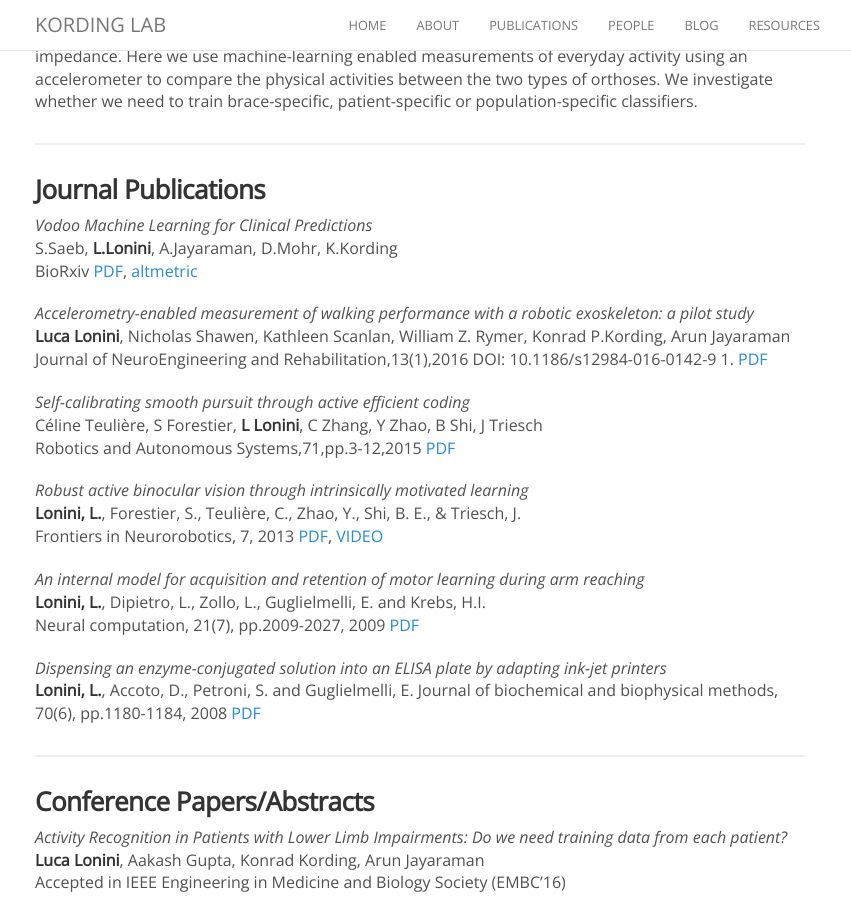
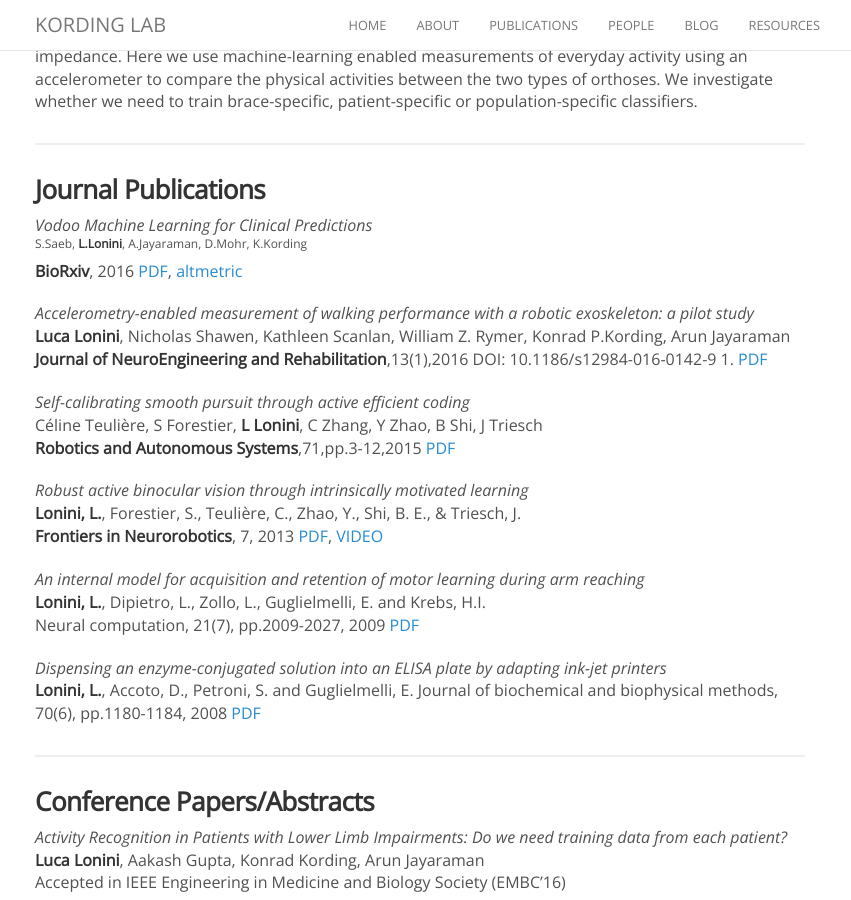
Before and after one commit to KordingLab/KordingLab.github.io, a Jekyll site: the page built from _people/luca_lonini.md, in a window 1280 px wide and 900 px high, scrolled down 1680 px. Shown: the whole window, without its empty margins (220-1071 px from the left). Built offline with Jekyll 4.4.1, drawn with Linux system fonts in a browser that asks for light colours; nearby versions of some CDN libraries; comment, search, counter and statistics services are not loaded.

Commit message:
Update luca_lonini.md

```diff
--- a/_people/luca_lonini.md
+++ b/_people/luca_lonini.md
@@ -56,21 +56,21 @@ It has been argued that computer controlled leg orthoses, such as the C-brace ([
 ### Journal Publications
 
 _Vodoo Machine Learning for Clinical Predictions_ <br>
-S.Saeb, **L.Lonini**, A.Jayaraman, D.Mohr, K.Kording <br>
-BioRxiv [PDF](http://biorxiv.org/content/biorxiv/early/2016/06/19/059774.full.pdf), [altmetric](https://biorxiv.altmetric.com/details/8885167)
+<sup> S.Saeb, **L.Lonini**, A.Jayaraman, D.Mohr, K.Kording </sup> <br>
+**BioRxiv**, 2016 [PDF](http://biorxiv.org/content/biorxiv/early/2016/06/19/059774.full.pdf), [altmetric](https://biorxiv.altmetric.com/details/8885167)
 
 _Accelerometry-enabled measurement of walking performance with a robotic exoskeleton: a pilot study_<br>
 **Luca Lonini**, Nicholas Shawen, Kathleen Scanlan, William Z. Rymer, Konrad P.Kording, Arun Jayaraman<br>
-Journal of NeuroEngineering and Rehabilitation,13(1),2016
+**Journal of NeuroEngineering and Rehabilitation**,13(1),2016
 DOI: 10.1186/s12984-016-0142-9 1. [PDF](http://download.springer.com/static/pdf/450/art%253A10.1186%252Fs12984-016-0142-9.pdf?originUrl=http%3A%2F%2Fjneuroengrehab.biomedcentral.com%2Farticle%2F10.1186%2Fs12984-016-0142-9&token2=exp=1462152638~acl=%2Fstatic%2Fpdf%2F450%2Fart%25253A10.1186%25252Fs12984-016-0142-9.pdf*~hmac=989f7a158dab80ecdb2ff30c0955308e8b66302e906fff4f27864772fcd5ee58)
 
 _Self-calibrating smooth pursuit through active efficient coding_<br>
 Céline Teulière, S Forestier, **L Lonini**, C Zhang, Y Zhao, B Shi, J Triesch<br>
-Robotics and Autonomous Systems,71,pp.3-12,2015 [PDF](http://www.sciencedirect.com/science/article/pii/S0921889014002486)
+**Robotics and Autonomous Systems**,71,pp.3-12,2015 [PDF](http://www.sciencedirect.com/science/article/pii/S0921889014002486)
 
 _Robust active binocular vision through intrinsically motivated learning_<br>
 **Lonini, L.**, Forestier, S., Teulière, C., Zhao, Y., Shi, B. E., & Triesch, J.<br>
-Frontiers in Neurorobotics, 7, 2013
+**Frontiers in Neurorobotics**, 7, 2013
  [PDF](http://journal.frontiersin.org/article/10.3389/fnbot.2013.00020/full), [VIDEO](https://www.youtube.com/watch?v=hcbxzgrYdlo&feature=youtu.be)<br>
 
 _An internal model for acquisition and retention of motor learning during arm reaching_<br>
```
